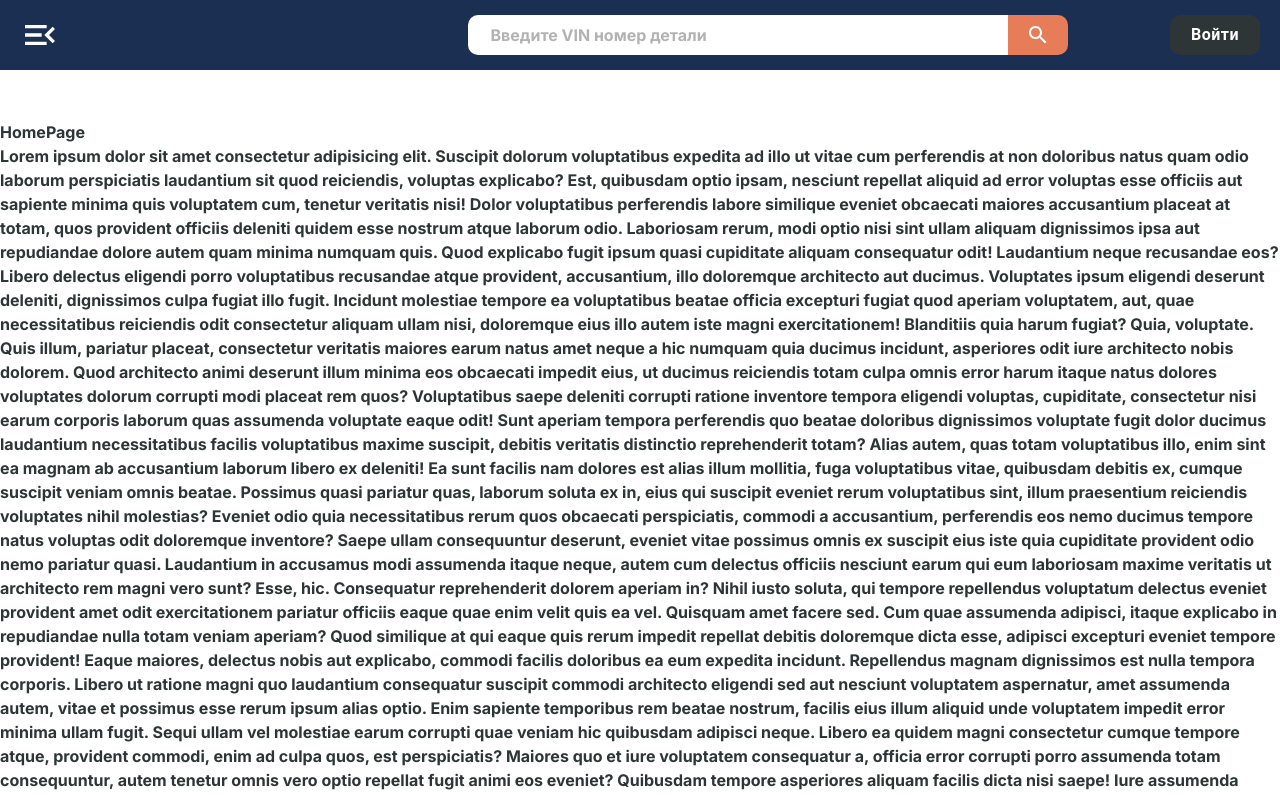
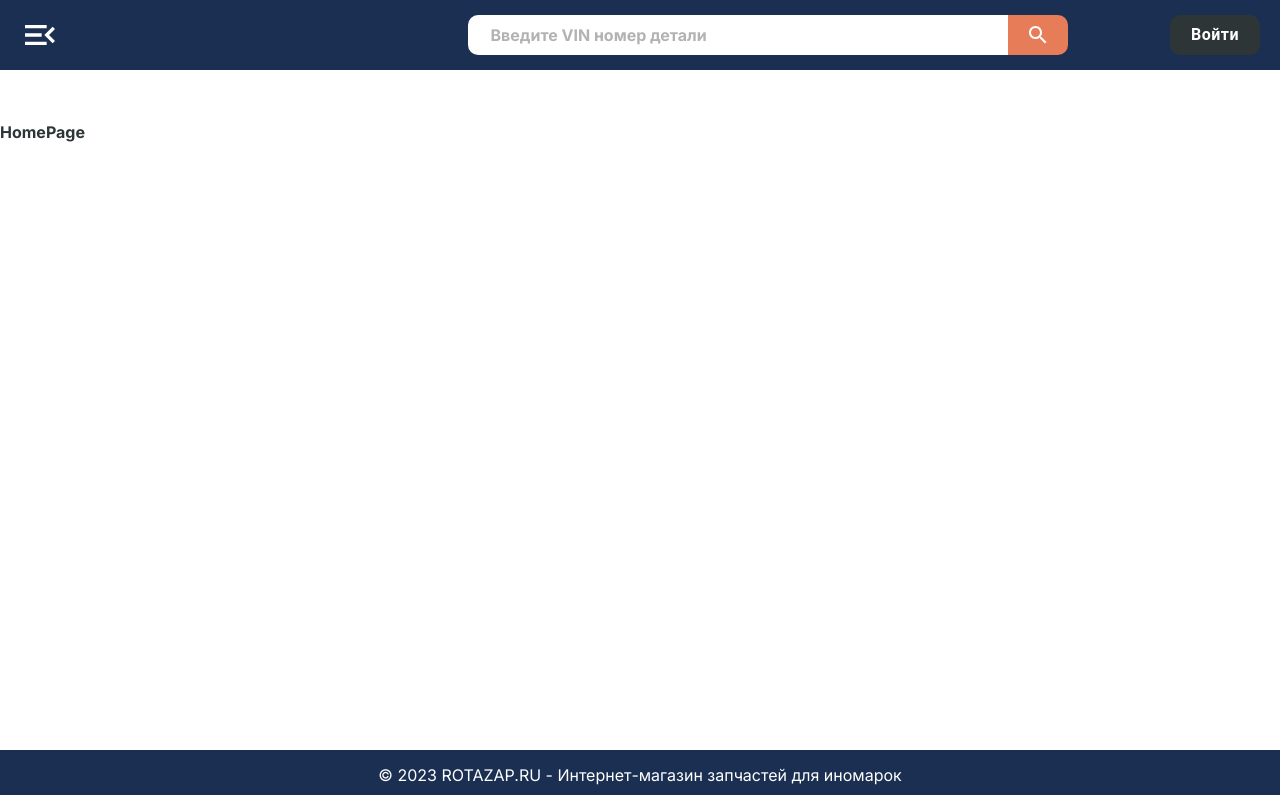
Before and after one commit to Exigoll/frontend-rota-v2, a React (Vite) app: page / in a window 1280 px wide. Shown: the top 795 px of the page. Built offline with nearby package versions, Linux system fonts and the light colour scheme; some icons are missing; the HTML template or start-up script is replaced by a standard one.

Commit message:
test: NavBar

```diff
--- a/src/components/styledComponents.ts
+++ b/src/components/styledComponents.ts
@@ -120,11 +120,6 @@ export const StyledCheckbox = styled(FormControlLabel)({
   "& .MuiFormControlLabel-label": {
     fontSize: "14px",
     lineHeight: "14px",
-
-    /* "@media (max-width: 768px)": {
-      fontSize: "12px",
-      lineHeight: "12px",
-    }, */
   },
 
   "& .MuiSvgIcon-root": {
--- a/src/components/ui/Navbar/Navbar.module.scss
+++ b/src/components/ui/Navbar/Navbar.module.scss
@@ -15,7 +15,11 @@
 }
 
 .navbar {
-  @apply w-full flex flex-col pt-[40px] pb-[160px];
+  @apply w-full flex flex-col pt-[28px] pb-[100px];
+
+  @screen tablet {
+    @apply pt-[24px];
+  }
 }
 
 .menu {
--- a/src/index.scss
+++ b/src/index.scss
@@ -6,10 +6,6 @@ html,
 body {
   height: 100%;
 }
-
-/* html {
-  overflow-y: scroll;
-} */
 
 body {
   @apply relative font-title font-bold text-base text-lightDark bg-white;
--- a/src/pages/HomePage/HomePage.tsx
+++ b/src/pages/HomePage/HomePage.tsx
@@ -2,102 +2,6 @@ export const HomePage: React.FC = () => {
   return (
     <div>
       <h1>HomePage</h1>
-      Lorem ipsum dolor sit amet consectetur adipisicing elit. Suscipit dolorum
-      voluptatibus expedita ad illo ut vitae cum perferendis at non doloribus
-      natus quam odio laborum perspiciatis laudantium sit quod reiciendis,
-      voluptas explicabo? Est, quibusdam optio ipsam, nesciunt repellat aliquid
-      ad error voluptas esse officiis aut sapiente minima quis voluptatem cum,
-      tenetur veritatis nisi! Dolor voluptatibus perferendis labore similique
-      eveniet obcaecati maiores accusantium placeat at totam, quos provident
-      officiis deleniti quidem esse nostrum atque laborum odio. Laboriosam
-      rerum, modi optio nisi sint ullam aliquam dignissimos ipsa aut repudiandae
-      dolore autem quam minima numquam quis. Quod explicabo fugit ipsum quasi
-      cupiditate aliquam consequatur odit! Laudantium neque recusandae eos?
-      Libero delectus eligendi porro voluptatibus recusandae atque provident,
-      accusantium, illo doloremque architecto aut ducimus. Voluptates ipsum
-      eligendi deserunt deleniti, dignissimos culpa fugiat illo fugit. Incidunt
-      molestiae tempore ea voluptatibus beatae officia excepturi fugiat quod
-      aperiam voluptatem, aut, quae necessitatibus reiciendis odit consectetur
-      aliquam ullam nisi, doloremque eius illo autem iste magni exercitationem!
-      Blanditiis quia harum fugiat? Quia, voluptate. Quis illum, pariatur
-      placeat, consectetur veritatis maiores earum natus amet neque a hic
-      numquam quia ducimus incidunt, asperiores odit iure architecto nobis
-      dolorem. Quod architecto animi deserunt illum minima eos obcaecati impedit
-      eius, ut ducimus reiciendis totam culpa omnis error harum itaque natus
-      dolores voluptates dolorum corrupti modi placeat rem quos? Voluptatibus
-      saepe deleniti corrupti ratione inventore tempora eligendi voluptas,
-      cupiditate, consectetur nisi earum corporis laborum quas assumenda
-      voluptate eaque odit! Sunt aperiam tempora perferendis quo beatae
-      doloribus dignissimos voluptate fugit dolor ducimus laudantium
-      necessitatibus facilis voluptatibus maxime suscipit, debitis veritatis
-      distinctio reprehenderit totam? Alias autem, quas totam voluptatibus illo,
-      enim sint ea magnam ab accusantium laborum libero ex deleniti! Ea sunt
-      facilis nam dolores est alias illum mollitia, fuga voluptatibus vitae,
-      quibusdam debitis ex, cumque suscipit veniam omnis beatae. Possimus quasi
-      pariatur quas, laborum soluta ex in, eius qui suscipit eveniet rerum
-      voluptatibus sint, illum praesentium reiciendis voluptates nihil
-      molestias? Eveniet odio quia necessitatibus rerum quos obcaecati
-      perspiciatis, commodi a accusantium, perferendis eos nemo ducimus tempore
-      natus voluptas odit doloremque inventore? Saepe ullam consequuntur
-      deserunt, eveniet vitae possimus omnis ex suscipit eius iste quia
-      cupiditate provident odio nemo pariatur quasi. Laudantium in accusamus
-      modi assumenda itaque neque, autem cum delectus officiis nesciunt earum
-      qui eum laboriosam maxime veritatis ut architecto rem magni vero sunt?
-      Esse, hic. Consequatur reprehenderit dolorem aperiam in? Nihil iusto
-      soluta, qui tempore repellendus voluptatum delectus eveniet provident amet
-      odit exercitationem pariatur officiis eaque quae enim velit quis ea vel.
-      Quisquam amet facere sed. Cum quae assumenda adipisci, itaque explicabo in
-      repudiandae nulla totam veniam aperiam? Quod similique at qui eaque quis
-      rerum impedit repellat debitis doloremque dicta esse, adipisci excepturi
-      eveniet tempore provident! Eaque maiores, delectus nobis aut explicabo,
-      commodi facilis doloribus ea eum expedita incidunt. Repellendus magnam
-      dignissimos est nulla tempora corporis. Libero ut ratione magni quo
-      laudantium consequatur suscipit commodi architecto eligendi sed aut
-      nesciunt voluptatem aspernatur, amet assumenda autem, vitae et possimus
-      esse rerum ipsum alias optio. Enim sapiente temporibus rem beatae nostrum,
-      facilis eius illum aliquid unde voluptatem impedit error minima ullam
-      fugit. Sequi ullam vel molestiae earum corrupti quae veniam hic quibusdam
-      adipisci neque. Libero ea quidem magni consectetur cumque tempore atque,
-      provident commodi, enim ad culpa quos, est perspiciatis? Maiores quo et
-      iure voluptatem consequatur a, officia error corrupti porro assumenda
-      totam consequuntur, autem tenetur omnis vero optio repellat fugit animi
-      eos eveniet? Quibusdam tempore asperiores aliquam facilis dicta nisi
-      saepe! Iure assumenda aperiam autem nihil dignissimos doloremque odit
-      veniam praesentium a voluptatum? Eum sunt repellat illum consequuntur
-      adipisci ipsum ab eligendi nulla quaerat. Eligendi natus atque sapiente
-      consectetur qui esse impedit dignissimos, illo dolorum vero nostrum fugit
-      quisquam ipsum! Rerum, deserunt! A consequatur cupiditate, aliquam
-      voluptas laborum placeat. Quia amet asperiores possimus corrupti inventore
-      enim libero quam illum ullam rem quo autem delectus pariatur impedit
-      deserunt error incidunt earum, magni eius. Soluta incidunt aliquid
-      laudantium perferendis! Sapiente veritatis architecto consectetur iure
-      amet, reprehenderit fuga assumenda esse odio illum nam numquam placeat
-      nulla dolorum cum animi veniam in doloremque nostrum maiores aspernatur
-      optio laborum cumque! Veniam iste nisi ea quas tenetur aliquid non placeat
-      consequuntur, eum fuga explicabo, quibusdam incidunt, atque asperiores
-      dicta quaerat architecto enim culpa? Pariatur incidunt esse perferendis
-      autem, quos ipsum molestiae, numquam, deserunt error fugiat fugit repellat
-      odit distinctio deleniti unde? Porro eaque dolorum eligendi sunt
-      distinctio possimus nihil odit velit minima iste quasi dolorem repellat
-      soluta ea, totam iure maxime quidem aliquam, in quisquam perspiciatis ad
-      voluptatem, officiis facere! Possimus perferendis natus architecto
-      inventore ipsam fugiat quasi, voluptas molestias beatae at voluptatem
-      accusamus totam delectus ab placeat! Corporis voluptates nobis odit
-      tempore, eveniet facilis quibusdam voluptatibus temporibus enim assumenda
-      fuga reprehenderit hic accusantium, dolore mollitia sed recusandae ipsum
-      optio repudiandae eius maiores labore! Odio quod, in necessitatibus
-      eveniet dignissimos deserunt ducimus explicabo eaque! Maxime rem at
-      inventore dolores nihil doloribus veritatis ducimus odio reprehenderit
-      odit. A deleniti ducimus eum ea, officia sit eius, cum velit voluptatibus
-      accusantium, sapiente reiciendis nam? Fuga autem perspiciatis aliquam, eum
-      qui obcaecati itaque nam a officiis pariatur at vel dignissimos impedit
-      dolore culpa sed iste? Molestias, vitae. Ab quasi nobis sint autem
-      molestiae ratione eius iusto temporibus eos, natus corporis quam quas
-      nulla rem eveniet qui voluptas doloremque incidunt illum unde at?
-      Temporibus autem placeat ipsam libero quaerat recusandae adipisci
-      repellendus iste perspiciatis accusantium earum, maxime eos nulla dolorem
-      exercitationem mollitia voluptas. Incidunt pariatur architecto, officiis
-      omnis est fugiat tenetur suscipit qui totam ipsam provident?
     </div>
   );
 };
```
